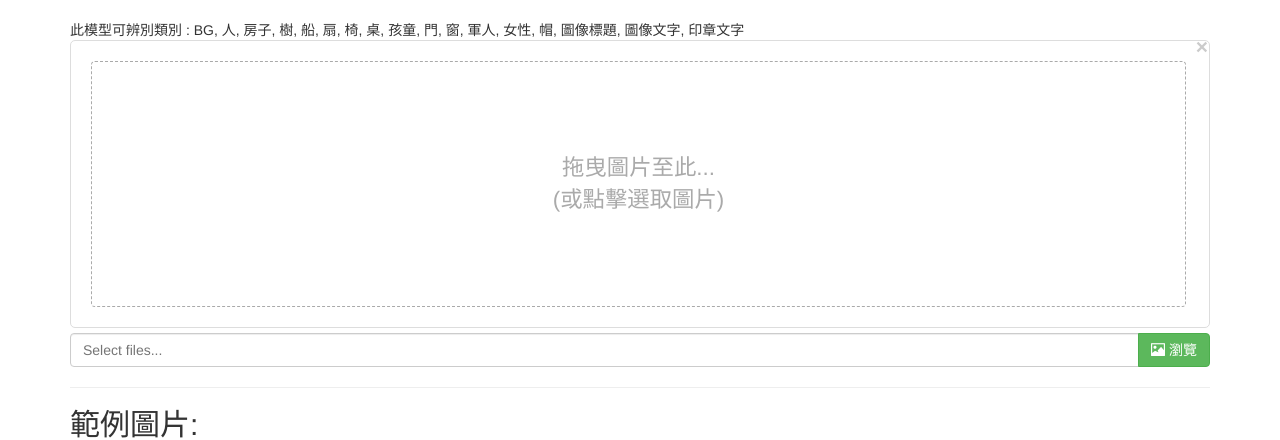
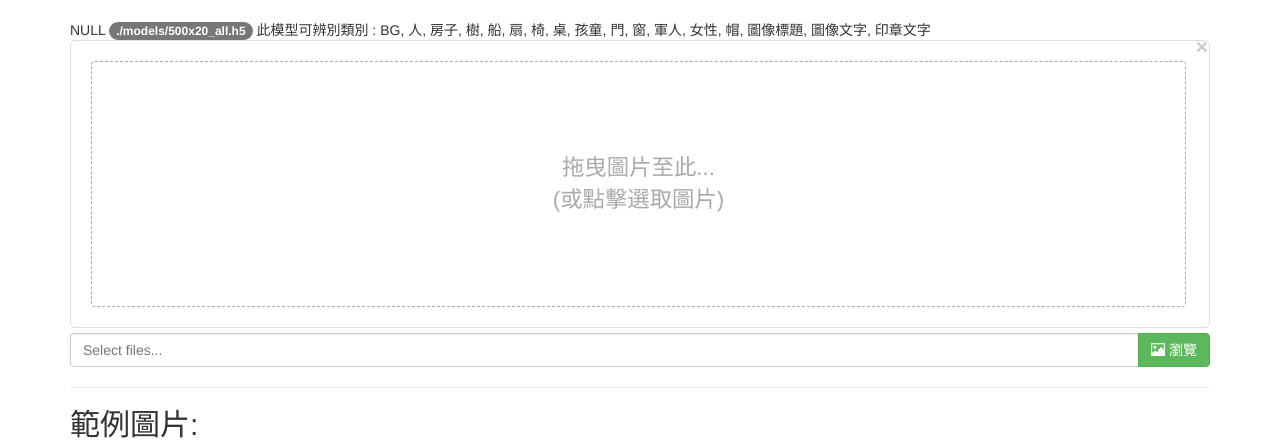
Before and after one commit to geminixiang/Flask_MaskRCNN, a Flask app: page / in a window 1280 px wide. Shown: the part 52-492 px from the top of the page. Run offline with Flask 2, Linux system fonts and the light colour scheme; parts of the project's set-up code (start-up, migrations or seed data) failed here and were passed over; some libraries are stand-ins or nearby versions.

Commit message:
more model info display

```diff
--- a/app.py
+++ b/app.py
@@ -29,7 +29,12 @@
 app.config['SECRET_KEY'] = os.urandom(24)
 # class_names = ['BG', '人', '房子', '樹', '時鐘', '人力車', '轎子', '船', '貓', '羊', '牛', '象', '斑馬', '傘', '領帶', '扇', '水瓶', '碗', '椅', '盆栽植物', '桌', '水桶', '書', '花瓶', '馬匹', '炮', '火車', '杯', '畫作', '燈籠', '路燈', '槍', '氣球', '馬車', '十字架', '橋', '刀具', '狗', '蠟燭', '鏢', '孩童', '軍隊', '電線桿', '望遠鏡', '雕像', '鼓', '軍旗', '城牆', '旗幟', '城門', '蒸汽機', '儀表', '畫像', '賽馬場', '馬廄', '琵琶', '匾額', '掛燈', '珊瑚', '船帆', '門', '守望台', '藤牌', '魚', '水稻', '亭子', '煙囪', '鐵路', '帳篷', '煤', '十字鎬', '眼鏡', '水龍', '棺材', '官員', '電報局', '英皇子', '日本國旗', '美國國旗', '西醫', '法國國旗', '絞刑', '水雷', '西妓', '教堂', '木馬', '窗', '壁燈', '大鐘', '花窗玻璃', '英國國旗', '船錨', '水煙斗', '天文台', '砲彈', '雞', '猴子', '香爐', '牌位', '軍官', '軍人', '女性', '潛水艇', '消防員', '屍體', '罪犯', '警官', '庸醫', '曾國藩', '當舖', '鳥籠', '濕版攝影相機', '井', '大水缸', '報紙', '公主', '鞭子', '戎克船/䑸', '龍舟', '長喇叭', '鑼', '玉皇宮']
 class_names = ['BG', '人', '房子', '樹', '船', '扇', '椅', '桌', '孩童', '門', '窗', '軍人', '女性', '帽', '圖像標題', '圖像文字', '印章文字']
-
+model_file = "./models/500x20_all.h5"
+try:
+    import time, stat
+    model_modify_time = time.ctime(os.stat(model_file)[stat.ST_MTIME])
+except:
+    model_modify_time = "NULL"
 
 class InferenceConfig(Config):
     NAME = "dian"
@@ -45,7 +50,8 @@
         config=InferenceConfig(),
         model_dir=ROOT_DIR)
 try:
-    model.load_weights("./models/16_head_28.h5", by_name=True)
+    # model.load_weights("./models/16_head_28.h5", by_name=True)
+    model.load_weights(model_file, by_name=True)
     print('><><><><> Model load success <><><><><')
 except:
     print("can't find .h5 model file")
@@ -190,7 +196,7 @@
     global result_text
     result_text = []
     results = filter(lambda x: ".jpg" in x, os.listdir(ROOT_DIR + "/static/sample"))
-    resp = make_response(render_template('index.html', imgs=results))
+    resp = make_response(render_template('index.html', imgs=results, model=model_file, model_modify_time=model_modify_time))
 
     return resp
 
--- a/templates/index.html
+++ b/templates/index.html
@@ -66,6 +66,8 @@
 	</header>
 
 	<div class="container">
+		<span>{{ model_modify_time }}</span>
+		<span class='badge'>{{ model }}</span>
 		<span>此模型可辨別類別 : BG, 人, 房子, 樹, 船, 扇, 椅, 桌, 孩童, 門, 窗, 軍人, 女性, 帽, 圖像標題, 圖像文字, 印章文字</span>
 		<div class="file-loading">
 			<input id="upload" name="image" type="file" class="file" multiple="true">
--- a/templates/results.html
+++ b/templates/results.html
@@ -16,13 +16,14 @@
 					<div class="navbar-header">
 						<a class="navbar-brand" href="/">Mask R-CNN物件辨識</a>
 					</div>
+
+					<span class="badge" style="background-color:#8f1e1e;">此頁僅保留當日資料</span>
 					<ul class="nav navbar-nav navbar-right">
 						<li><a href="/">返回</a></li>
 					</ul>
 				</div>
 			</nav>
 		</header>
-
 		<div class="container">
 			{% for img in imgs %}
 			<div class="col-sm-4" style="margin-bottom:5px">
```
